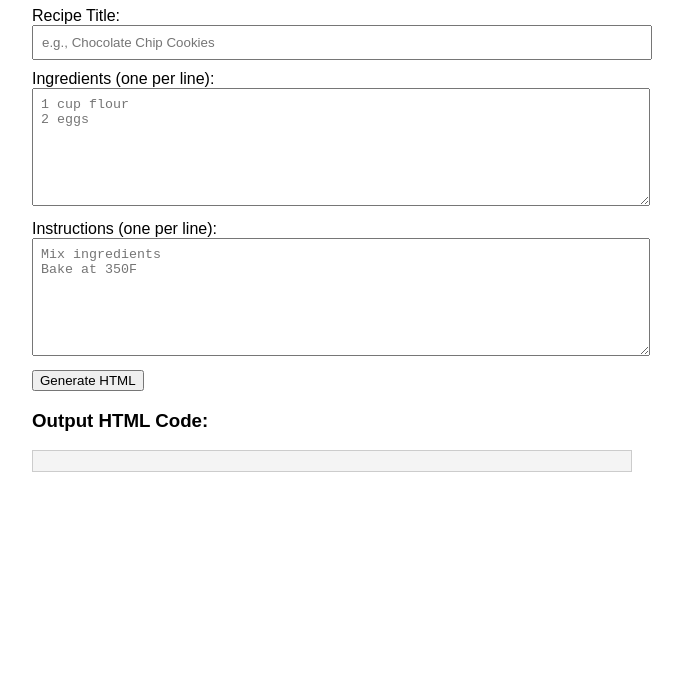
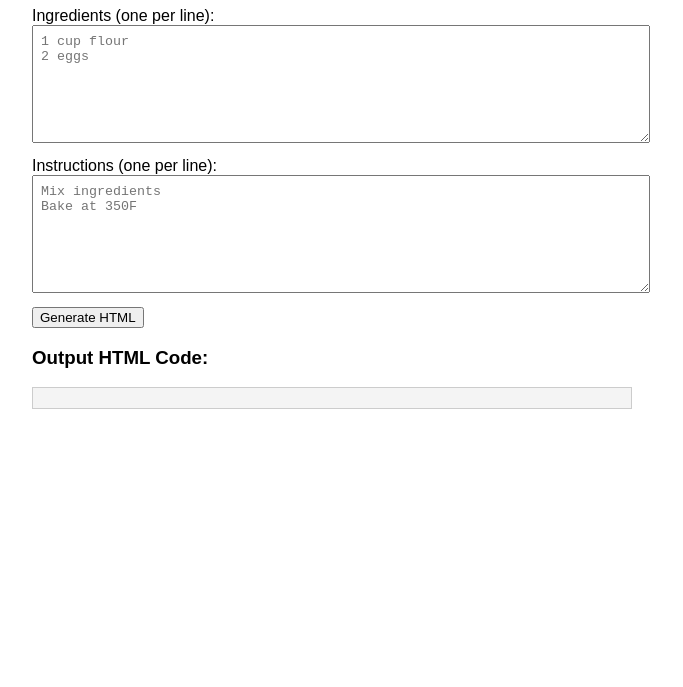
Before and after one commit to BrambleBDune/Bramble, a plain HTML site: page index.html in a window 1280 px wide. Shown: the part 113-800 px from the top of the page, without its empty margins (308-991 px from the left). Drawn offline with Linux system fonts and the light colour scheme.

Commit message:
Update index.html

```diff
--- a/index.html
+++ b/index.html
@@ -15,9 +15,9 @@
 
   <h1>Recipe to HTML Generator</h1>
 
-  <label>Recipe Title:</label>
+ <!-- /* <label>Recipe Title:</label>
   <input type="text" id="recipeTitle" placeholder="e.g., Chocolate Chip Cookies">
-
+*/ -->
   <label>Ingredients (one per line):</label>
   <textarea id="recipeIngredients" placeholder="1 cup flour&#10;2 eggs"></textarea>
 
```
